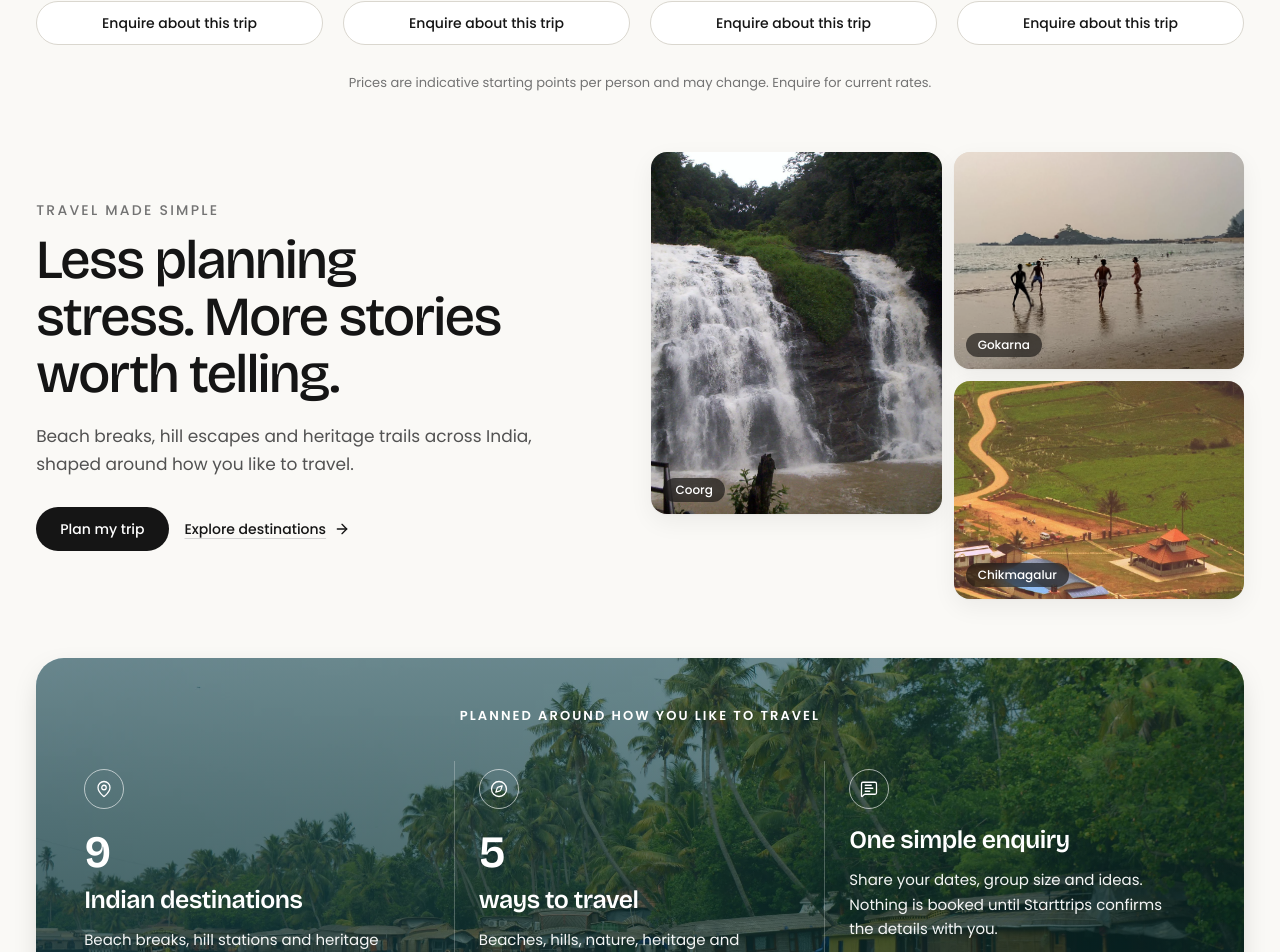
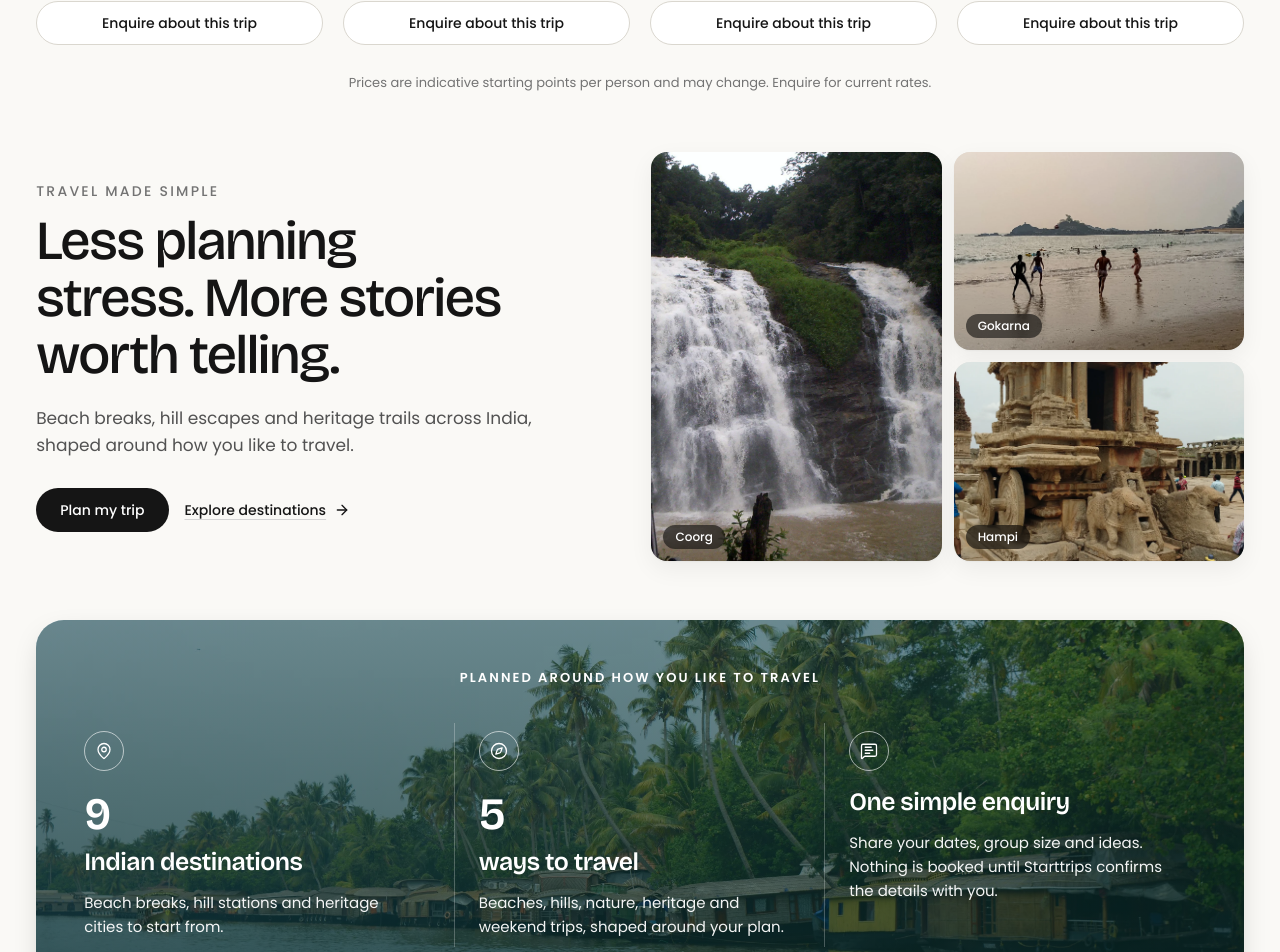
Before and after one commit to hriksinha1/Trip, a React (Vite) app: page / in a window 1280 px wide. Shown: the part 1621-2573 px from the top of the page. Built offline with nearby package versions, Linux system fonts and the light colour scheme.

Commit message:
Improve Starttrips editorial content: src/components/sections/BrandStatement.tsx

```diff
--- a/src/components/sections/BrandStatement.tsx
+++ b/src/components/sections/BrandStatement.tsx
@@ -4,9 +4,9 @@ import { SmartImage } from "../ui/SmartImage";
 import { Button } from "../ui/Button";
 
 const collage = [
-  { id: "dest_coorg", label: "Coorg", className: "row-span-2 aspect-[4/5]" },
-  { id: "dest_gokarna", label: "Gokarna", className: "aspect-[4/3]" },
-  { id: "dest_chikmagalur", label: "Chikmagalur", className: "aspect-[4/3]" },
+  { id: "dest_coorg", label: "Coorg", className: "row-span-2" },
+  { id: "dest_gokarna", label: "Gokarna", className: "" },
+  { id: "dest_hampi", label: "Hampi", className: "" },
 ];
 
 export const BrandStatement: React.FC = () => {
@@ -37,7 +37,7 @@ export const BrandStatement: React.FC = () => {
           </div>
         </div>
 
-        <div className="grid grid-cols-2 grid-rows-[repeat(2,minmax(0,1fr))] gap-3 min-w-0">
+        <div className="grid h-[clamp(300px,32vw,460px)] min-w-0 grid-cols-2 grid-rows-[repeat(2,minmax(0,1fr))] gap-3">
           {collage.map((photo) => (
             <figure key={photo.id} className={`relative min-w-0 overflow-hidden rounded-[var(--radius-card)] bg-[#E8E6E0] shadow-soft ${photo.className}`}>
               <SmartImage imageId={photo.id} alt={photo.label + " travel landscape in India"} fill className="object-cover" />
```
